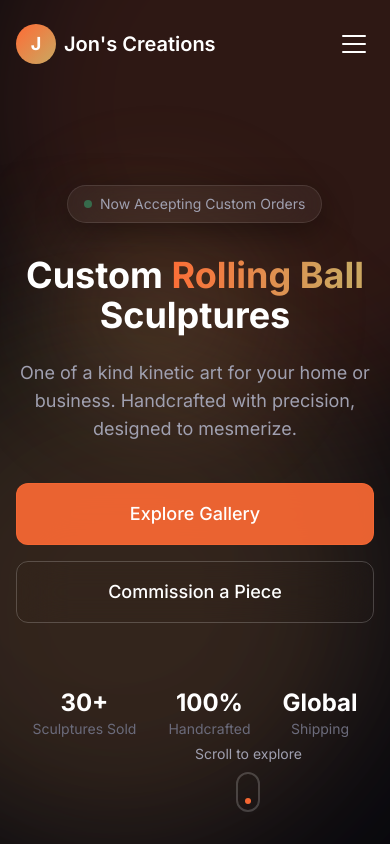
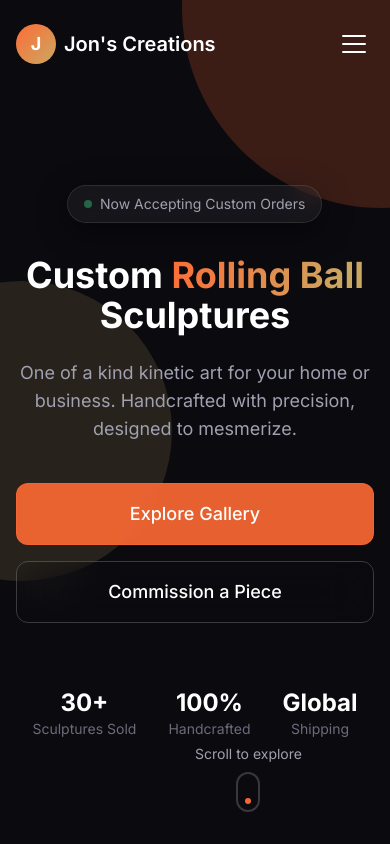
Before and after one commit to parracj4/rollingballcreations, a Next.js app: page / in a window 390 px wide. Shown: the top 844 px of the page. Built offline with nearby package versions, Linux system fonts and the light colour scheme; a web font is replaced by a local one.

Commit message:
Optimize mobile performance: reduce animations, blur, add lazy loading

```diff
--- a/src/app/globals.css
+++ b/src/app/globals.css
@@ -40,9 +40,9 @@
 }
 
 @layer components {
-  /* Glassmorphism base */
+  /* Glassmorphism base - reduced blur on mobile for performance */
   .glass {
-    @apply bg-white/5 backdrop-blur-xl border border-white/10 shadow-glass;
+    @apply bg-white/5 backdrop-blur-md md:backdrop-blur-xl border border-white/10 shadow-glass;
   }
 
   .glass-hover {
@@ -73,10 +73,17 @@
     background-size: 200% auto;
   }
 
-  /* Animated gradient background orbs */
+  /* Animated gradient background orbs - reduced blur on mobile */
   .gradient-orb {
-    @apply absolute rounded-full blur-3xl opacity-50;
+    @apply absolute rounded-full blur-2xl md:blur-3xl opacity-50;
     animation: float 6s ease-in-out infinite;
+  }
+
+  /* Disable animations for users who prefer reduced motion */
+  @media (prefers-reduced-motion: reduce) {
+    .gradient-orb {
+      animation: none;
+    }
   }
 
   /* Section styling */
--- a/src/components/gallery/SculptureCard.tsx
+++ b/src/components/gallery/SculptureCard.tsx
@@ -1,6 +1,5 @@
 'use client'
 
-import { motion } from 'framer-motion'
 import Image from 'next/image'
 import Link from 'next/link'
 import { GlassCard, Badge } from '@/components/ui'
@@ -15,11 +14,9 @@ export function SculptureCard({ sculpture, index = 0 }: SculptureCardProps) {
   const isAvailable = sculpture.status === 'available'
 
   return (
-    <motion.div
-      initial={{ opacity: 0, y: 30 }}
-      whileInView={{ opacity: 1, y: 0 }}
-      viewport={{ once: true, margin: '-50px' }}
-      transition={{ delay: index * 0.05, duration: 0.5 }}
+    <div
+      className="animate-fadeIn"
+      style={{ animationDelay: `${index * 50}ms` }}
     >
       <Link href={`/gallery/${sculpture.slug}`}>
         <GlassCard className="group overflow-hidden p-0 h-full">
@@ -32,6 +29,8 @@ export function SculptureCard({ sculpture, index = 0 }: SculptureCardProps) {
                 fill
                 sizes="(max-width: 640px) 100vw, (max-width: 1024px) 50vw, 33vw"
                 className="object-cover transition-transform duration-500 group-hover:scale-110"
+                loading={index < 4 ? 'eager' : 'lazy'}
+                priority={index < 2}
               />
             ) : (
               <div className="w-full h-full flex items-center justify-center">
@@ -107,6 +106,6 @@ export function SculptureCard({ sculpture, index = 0 }: SculptureCardProps) {
           </div>
         </GlassCard>
       </Link>
-    </motion.div>
+    </div>
   )
 }
--- a/src/components/ui/AnimatedGradient.tsx
+++ b/src/components/ui/AnimatedGradient.tsx
@@ -1,71 +1,55 @@
 'use client'
 
-import { motion } from 'framer-motion'
+import { useEffect, useState } from 'react'
 
 export function AnimatedGradient() {
+  const [isMobile, setIsMobile] = useState(false)
+
+  useEffect(() => {
+    // Check if mobile and prefer reduced motion
+    const checkMobile = () => {
+      setIsMobile(window.innerWidth < 768 || window.matchMedia('(prefers-reduced-motion: reduce)').matches)
+    }
+    checkMobile()
+    window.addEventListener('resize', checkMobile)
+    return () => window.removeEventListener('resize', checkMobile)
+  }, [])
+
+  // Simplified static gradient for mobile - no animations, no blur
+  if (isMobile) {
+    return (
+      <div className="absolute inset-0 overflow-hidden pointer-events-none">
+        <div className="absolute w-[400px] h-[400px] rounded-full bg-primary/20 -top-48 -right-48" />
+        <div className="absolute w-[300px] h-[300px] rounded-full bg-accent/15 top-1/3 -left-32" />
+      </div>
+    )
+  }
+
+  // Full animated version for desktop
   return (
     <div className="absolute inset-0 overflow-hidden pointer-events-none">
-      {/* Primary copper orb */}
-      <motion.div
-        className="gradient-orb w-[600px] h-[600px] bg-primary/30 -top-48 -right-48"
-        animate={{
-          x: [0, 30, 0],
-          y: [0, -20, 0],
-          scale: [1, 1.1, 1],
-        }}
-        transition={{
-          duration: 8,
-          repeat: Infinity,
-          ease: 'easeInOut',
-        }}
+      {/* Primary copper orb - CSS animation instead of JS */}
+      <div
+        className="gradient-orb w-[600px] h-[600px] bg-primary/30 -top-48 -right-48 animate-float"
+        style={{ animationDuration: '8s' }}
       />
 
       {/* Secondary gold orb */}
-      <motion.div
-        className="gradient-orb w-[500px] h-[500px] bg-accent/20 top-1/3 -left-32"
-        animate={{
-          x: [0, -20, 0],
-          y: [0, 30, 0],
-          scale: [1, 1.15, 1],
-        }}
-        transition={{
-          duration: 10,
-          repeat: Infinity,
-          ease: 'easeInOut',
-          delay: 1,
-        }}
+      <div
+        className="gradient-orb w-[500px] h-[500px] bg-accent/20 top-1/3 -left-32 animate-float"
+        style={{ animationDuration: '10s', animationDelay: '1s' }}
       />
 
       {/* Tertiary warm orb */}
-      <motion.div
-        className="gradient-orb w-[400px] h-[400px] bg-primary-light/20 bottom-0 right-1/4"
-        animate={{
-          x: [0, 40, 0],
-          y: [0, -40, 0],
-          scale: [1, 1.2, 1],
-        }}
-        transition={{
-          duration: 12,
-          repeat: Infinity,
-          ease: 'easeInOut',
-          delay: 2,
-        }}
+      <div
+        className="gradient-orb w-[400px] h-[400px] bg-primary-light/20 bottom-0 right-1/4 animate-float"
+        style={{ animationDuration: '12s', animationDelay: '2s' }}
       />
 
       {/* Small accent orb */}
-      <motion.div
-        className="gradient-orb w-[200px] h-[200px] bg-accent-light/25 top-1/4 right-1/3"
-        animate={{
-          x: [0, -30, 0],
-          y: [0, 20, 0],
-          scale: [1, 1.3, 1],
-        }}
-        transition={{
-          duration: 6,
-          repeat: Infinity,
-          ease: 'easeInOut',
-          delay: 0.5,
-        }}
+      <div
+        className="gradient-orb w-[200px] h-[200px] bg-accent-light/25 top-1/4 right-1/3 animate-float"
+        style={{ animationDuration: '6s', animationDelay: '0.5s' }}
       />
     </div>
   )
--- a/tailwind.config.ts
+++ b/tailwind.config.ts
@@ -54,6 +54,7 @@ const config: Config = {
         'pulse-glow': 'pulse-glow 2s ease-in-out infinite',
         'gradient-shift': 'gradient-shift 8s ease infinite',
         'fade-in': 'fade-in 0.5s ease-out',
+        'fadeIn': 'fadeIn 0.4s ease-out forwards',
         'slide-up': 'slide-up 0.5s ease-out',
         'scale-in': 'scale-in 0.3s ease-out',
       },
@@ -74,6 +75,10 @@ const config: Config = {
         'fade-in': {
           '0%': { opacity: '0' },
           '100%': { opacity: '1' },
+        },
+        'fadeIn': {
+          '0%': { opacity: '0', transform: 'translateY(10px)' },
+          '100%': { opacity: '1', transform: 'translateY(0)' },
         },
         'slide-up': {
           '0%': { opacity: '0', transform: 'translateY(20px)' },
```
Also changed, not shown: .claude/settings.local.json.
